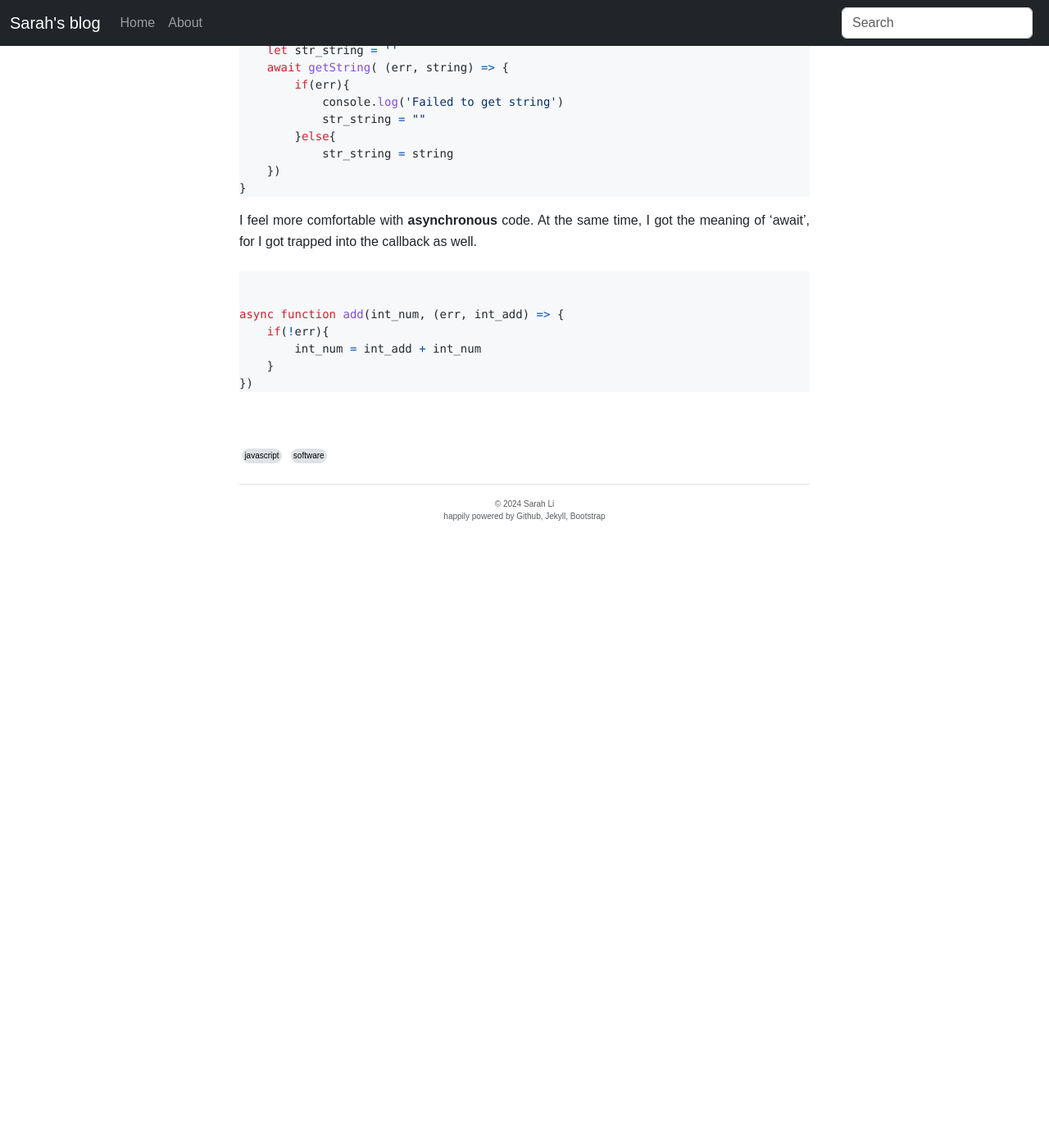
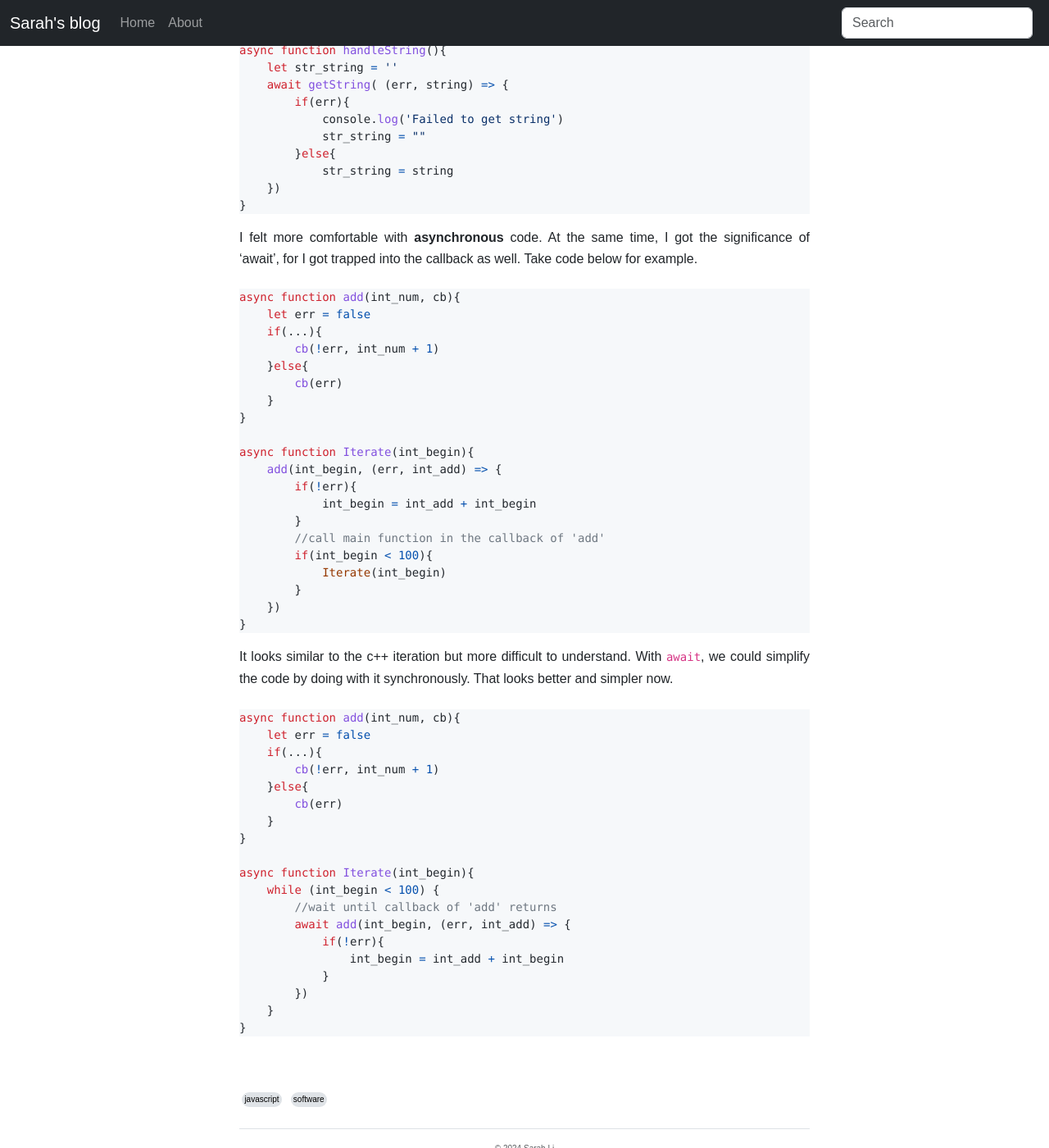
Before and after one commit to sarahqd/sarahqd.github.io, a Jekyll site: the page built from _posts/2024-1-23-A-C++-engineer-begins-to-write-javascript.md, in a window 1280 px wide and 1400 px high, scrolled down 895 px. Shown: the whole window at 82% size. Built offline with Jekyll 4.4.1, drawn with Linux system fonts in a browser that asks for light colours; before the commit the page ends 1572 px from its top, so only the background shows below that; some of the changed text lies outside the part shown.

Commit message:
update 2024-1-23-A-C++-engineer-begins-to-write-javascript

````diff
--- a/_posts/2024-1-23-A-C++-engineer-begins-to-write-javascript.md
+++ b/_posts/2024-1-23-A-C++-engineer-begins-to-write-javascript.md
@@ -28,14 +28,15 @@ async function handleString(str_string){
 }
 ```
 
-Then I tried to be more native javascript style.
+Then I tried to change it to be more native javascript style.
 
 ```javascript
 async function getString(cb){
+    let err = false
     if(...){
-        cb(true, str_string)
+        cb(!err, str_string)
     }else{
-        cb(false)
+        cb(err)
     }
 }
 
@@ -51,14 +52,51 @@ async function handleString(){
 }
 ```
 
-I feel more comfortable with **asynchronous** code.  At the same time, I got the meaning of 'await', for I got trapped into the callback as well.
+I felt more comfortable with **asynchronous** code.  At the same time, I got the significance of 'await', for I got trapped into the callback as well.  Take code below for example.
 
 ```javascript
+async function add(int_num, cb){
+    let err = false
+    if(...){
+        cb(!err, int_num + 1)
+    }else{
+        cb(err)
+    }
+}
 
+async function Iterate(int_begin){
+    add(int_begin, (err, int_add) => {
+        if(!err){
+            int_begin = int_add + int_begin
+        }
+        //call main function in the callback of 'add'
+        if(int_begin < 100){
+            Iterate(int_begin)
+        }
+    })
+}
+```
 
-async function add(int_num, (err, int_add) => {
-    if(!err){
-        int_num = int_add + int_num
+It looks similar to the c++ iteration but more difficult to understand.  With `await`, we could simplify the code by doing with it synchronously. That looks better and simpler now.
+
+```javascript
+async function add(int_num, cb){
+    let err = false
+    if(...){
+        cb(!err, int_num + 1)
+    }else{
+        cb(err)
     }
-})
+}
+
+async function Iterate(int_begin){
+    while (int_begin < 100) {
+        //wait until callback of 'add' returns
+        await add(int_begin, (err, int_add) => {
+            if(!err){
+                int_begin = int_add + int_begin
+            }
+        })
+    }
+}
 ```
````
Also changed, not shown: other parts of _posts/2024-1-23-A-C++-engineer-begins-to-write-javascript.md (+1 -1 lines), _drafts/2024-2-21-Implement-ftp-style-server-client-mode-with-node-ipc-.md (added, +7 -0 lines).
